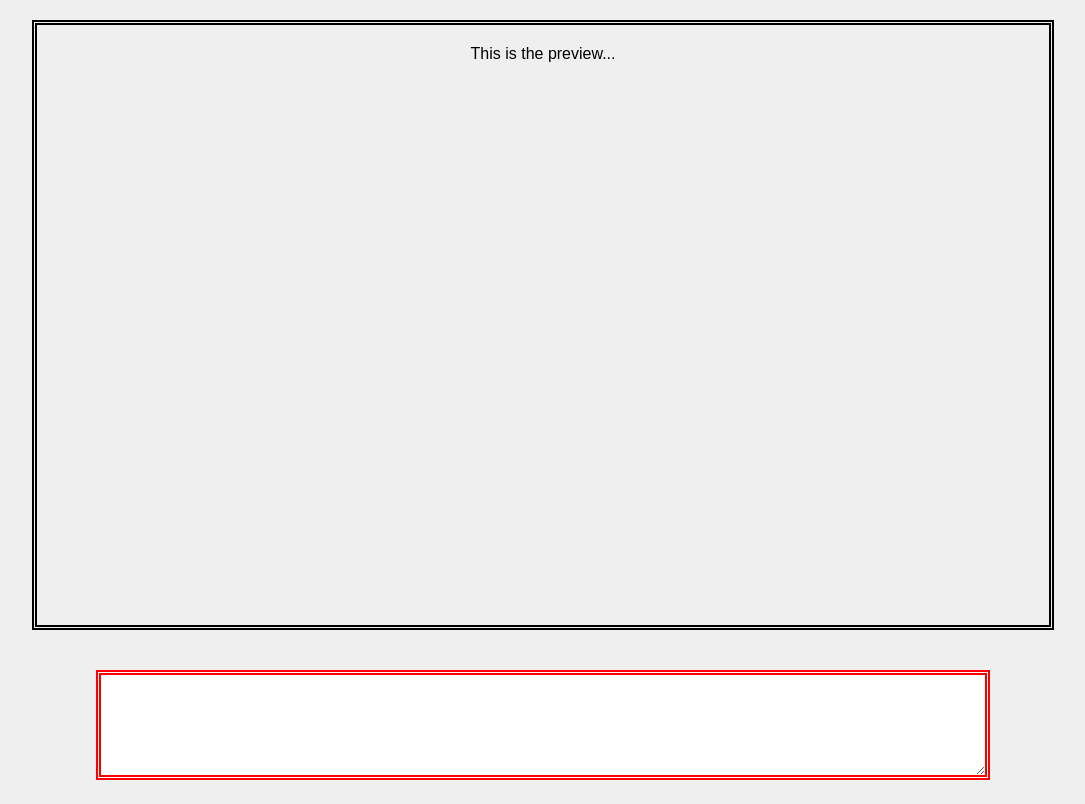
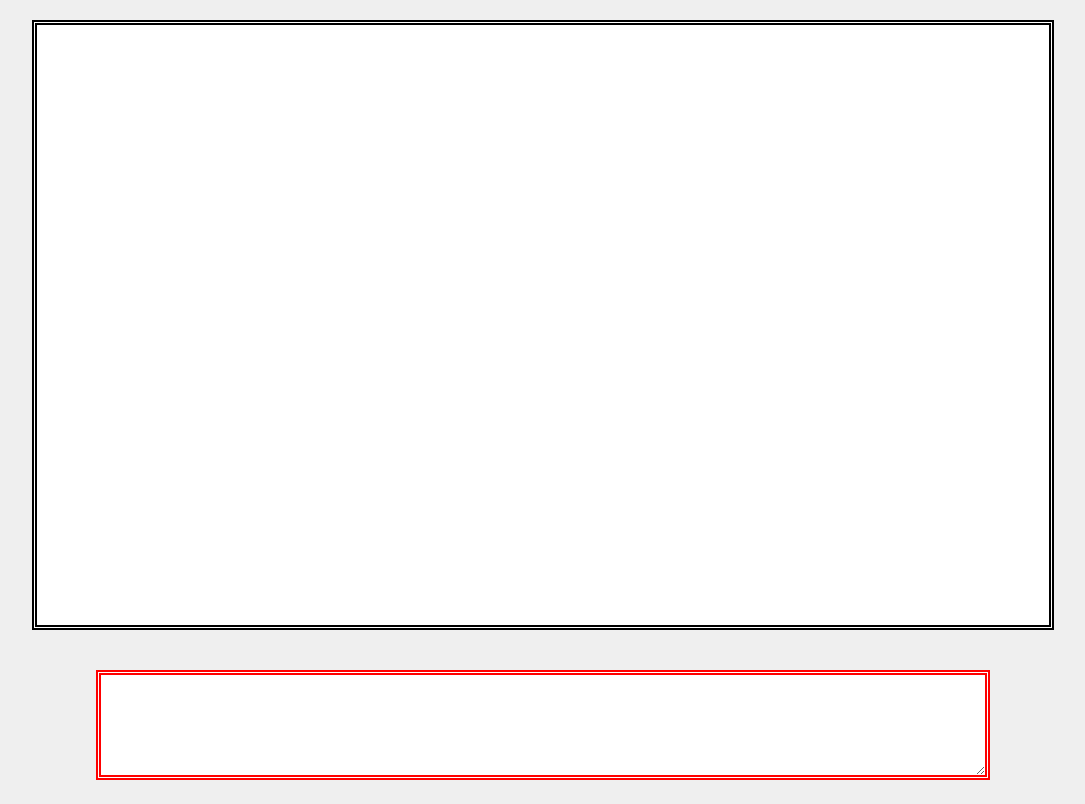
Before and after one commit to jpstanway/fcc-markdown-previewer, a React (Create React App) app in the folder app/: page / in a window 1280 px wide. Shown: the whole page, without its empty margins (97-1182 px from the left). Built offline with nearby package versions, Linux system fonts and the light colour scheme.

Commit message:
preview displays text from editor dynamically

```diff
--- a/app/src/App.js
+++ b/app/src/App.js
@@ -4,11 +4,29 @@ import Preview from './modules/preview';
 import './stylesheets/App.css';
 
 class App extends Component {
+  constructor(props) {
+    super(props);
+    this.state = {
+      previewText: ''
+    }
+    this.handleChange = this.handleChange.bind(this);
+  }
+
+  handleChange(event) {
+    const text = event.target.value;
+
+    this.setState({
+      previewText: text
+    })
+  }
+
   render() {
+    const { previewText } = this.state;
+
     return (
       <div id="container">
-        <Preview />
-        <Editor />
+        <Preview text={previewText} />
+        <Editor handler={this.handleChange} />
       </div>
     );
   }
--- a/app/src/modules/editor.js
+++ b/app/src/modules/editor.js
@@ -2,7 +2,7 @@ import React from 'react';
 
 const Editor = (props) => {
     return(
-        <textarea id="editor"></textarea>
+        <textarea id="editor" onChange={props.handler}></textarea>
     );
 };
 
--- a/app/src/modules/preview.js
+++ b/app/src/modules/preview.js
@@ -2,7 +2,7 @@ import React from 'react';
 
 const Preview = (props) => {
     return(
-        <div id="preview">This is the preview...</div>
+        <div id="preview">{props.text}</div>
     );
 };
 
--- a/app/src/stylesheets/App.css
+++ b/app/src/stylesheets/App.css
@@ -14,11 +14,14 @@ body {
   width: 90%;
   margin: 20px auto;
   padding: 20px;
-  border: thick double black; }
+  text-align: left;
+  border: thick double black;
+  background-color: white; }
 
 #editor {
   height: 10vh;
   width: 80%;
   margin: 20px auto;
   padding: 10px;
+  text-align: left;
   border: thick double red; }
--- a/app/src/stylesheets/App.scss
+++ b/app/src/stylesheets/App.scss
@@ -17,6 +17,7 @@ body {
 #preview {
   @include sizing(70vh, 90%, 20px);
   @include border(black);
+  background-color: lighten(#efefef, 20%);
 }
 
 #editor {
--- a/app/src/stylesheets/partials/_mixins.scss
+++ b/app/src/stylesheets/partials/_mixins.scss
@@ -3,6 +3,7 @@
     width: $width;
     margin: 20px auto;
     padding: $padding;
+    text-align: left;
 }
 
 @mixin border($color) {
```
